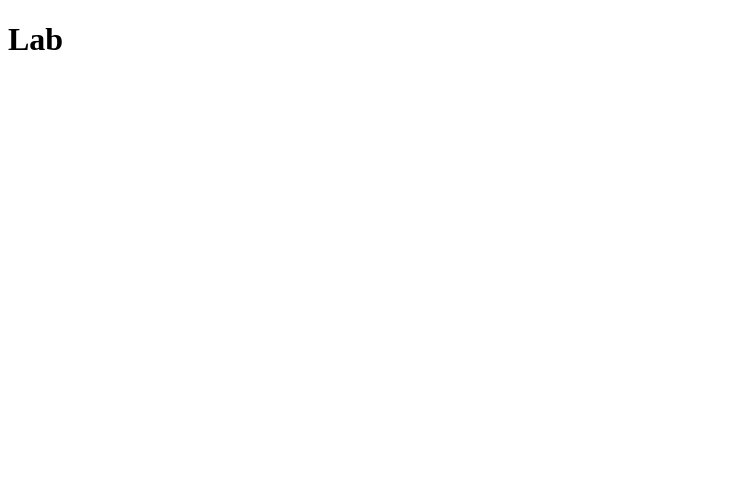
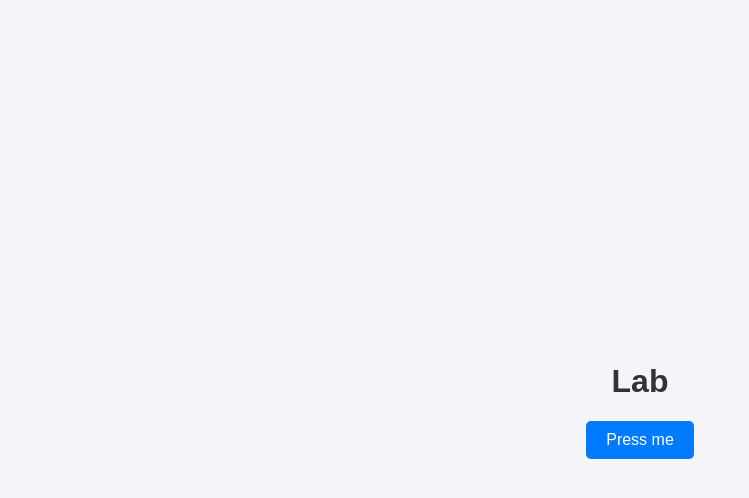
Before and after one commit to S0RTE0/OOP_Website, a plain HTML site: page index.html in a window 1280 px wide. Shown: the whole page, without its empty margins (0-749 px from the left). Drawn offline with Linux system fonts and the light colour scheme.

Commit message:
impl: styles w/ scripts

```diff
--- a/index.html
+++ b/index.html
@@ -4,11 +4,11 @@
         <meta charset="UTF-8" />
         <meta name="viewport" content="width=device-width, initial-scale=1.0" />
         <title>Document</title>
+        <link rel="stylesheet" href="styles.css" />
+        <script src="scripts.js" defer></script>
     </head>
     <body>
-        <h1>Lab</h1>
-        <script>
-            console.log("hi");
-        </script>
+        <h1 id="main-title">Lab</h1>
+        <button id="action-btn">Press me</button>
     </body>
 </html>
--- /dev/null
+++ b/scripts.js
@@ -0,0 +1,14 @@
+const title = document.getElementById("main-title");
+const button = document.getElementById("action-btn");
+
+function toggleHighlight() {
+  title.classList.toggle("highlight");
+  console.log("Стан заголовка змінено");
+}
+
+function initApp() {
+  console.log("Додаток ініціалізовано. Привіт з scripts.js!");
+  button.addEventListener("click", toggleHighlight);
+}
+
+initApp();
--- /dev/null
+++ b/styles.css
@@ -0,0 +1,34 @@
+body {
+    font-family: sans-serif;
+    display: flex;
+    flex-direction: column;
+    align-items: center;
+    justify-content: center;
+    height: 100vh;
+    margin: 0;
+    background-color: #f4f4f9;
+}
+
+h1 {
+    color: #333;
+    transition: color 0.3s ease;
+}
+
+.highlight {
+    color: #007bff;
+}
+
+button {
+    padding: 10px 20px;
+    font-size: 16px;
+    cursor: pointer;
+    border: none;
+    border-radius: 5px;
+    background-color: #007bff;
+    color: white;
+    transition: background-color 0.3s;
+}
+
+button:hover {
+    background-color: #0056b3;
+}
```
